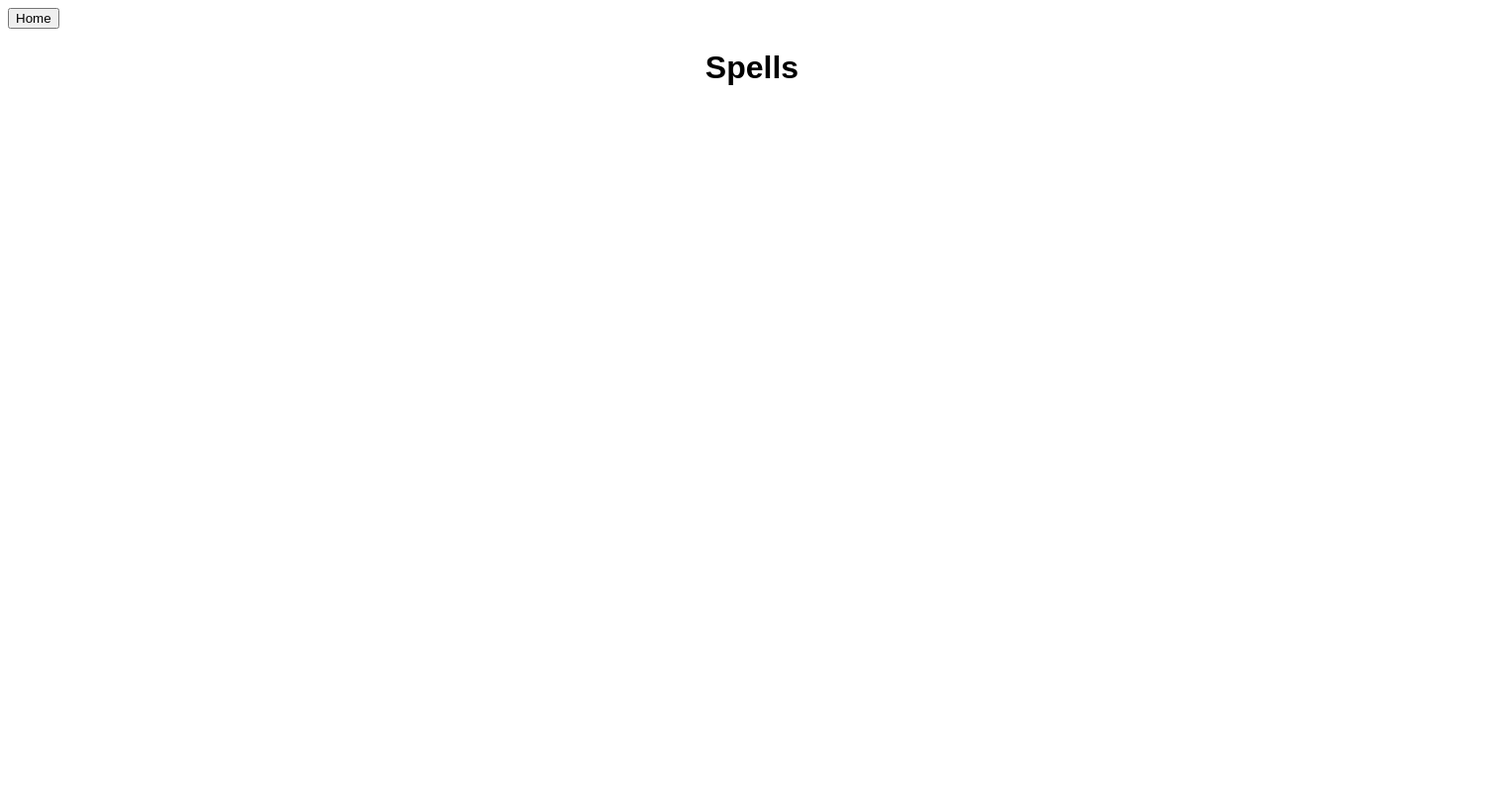
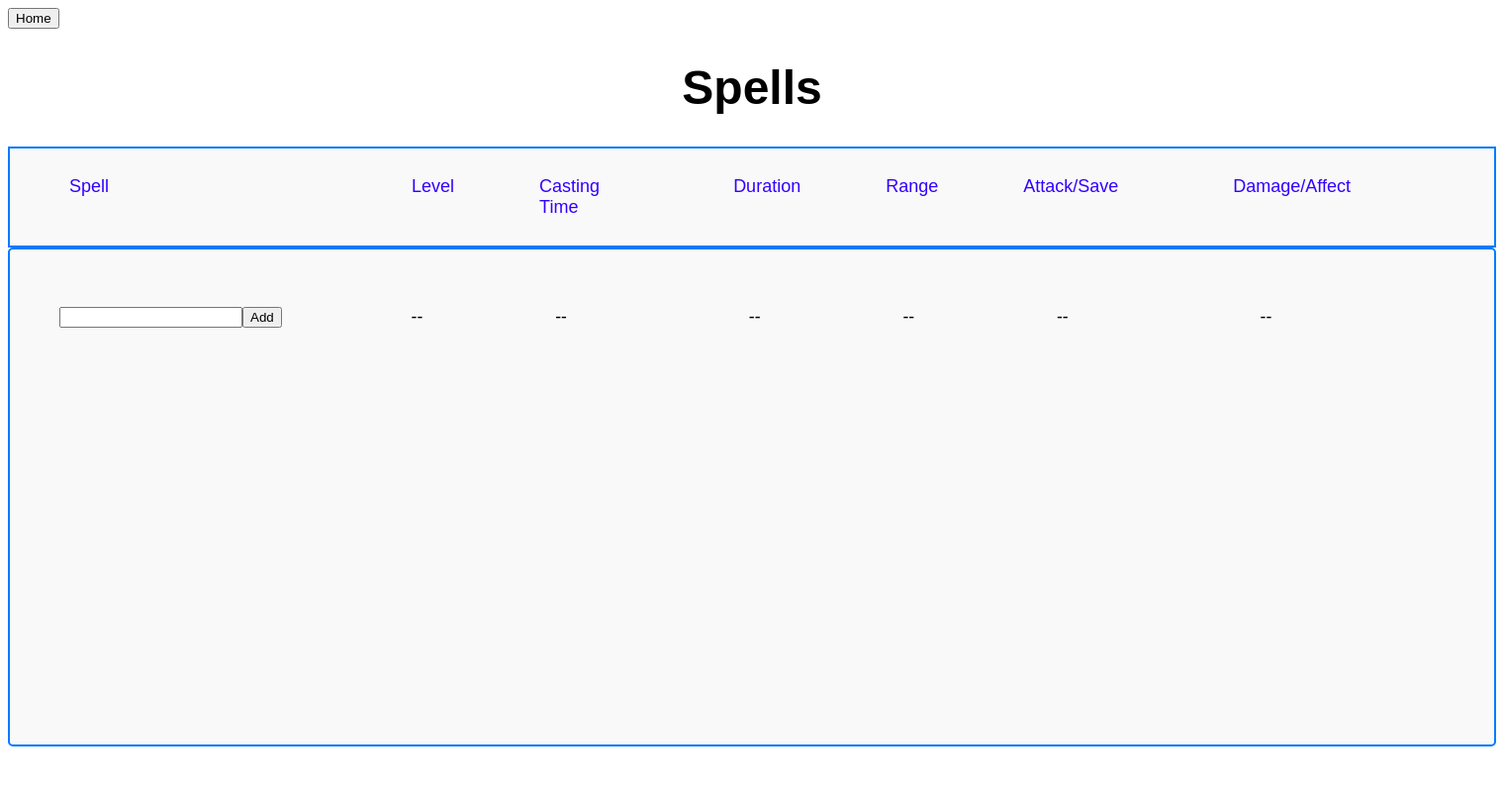
Before and after one commit to zward2-git/COSC-231-DnD-Project, a Flask app: page /spells in a window 1520 px wide. Before the commit the page is almost empty. Shown: the whole page at 99% size. Run offline with Flask 3, Linux system fonts and the light colour scheme.

Commit message:
Typey typey

```diff
--- a/WebDev/static/CSS/Home.css
+++ b/WebDev/static/CSS/Home.css
@@ -4,10 +4,12 @@
     left : 50%;
     transform : translate(-50%, -50%);
     text-align : center;
+    font-size : 1.5em;
 }
 #homeTitle {
     text-align : center;
     font-family : Arial;
+    font-size : 3.25em;
 }
 
 .button {
--- a/WebDev/static/CSS/Spells.css
+++ b/WebDev/static/CSS/Spells.css
@@ -5,4 +5,93 @@
 #pageTitle {
     font-family : Arial;
     text-align : center;
+    font-size : 3em;
 }
+#spellEnter {
+    display : flex;
+}
+/*
+#addButton {
+    cursor : pointer;
+    font-size : large;
+    position : relative;
+    left : 90%;
+}
+*/
+
+.columnNames {
+    position : relative;
+    overflow : hidden;
+}
+.inner {
+    background-color : #f9f9f9;
+    border : 2px solid #007BFF;
+    width : fit-content;
+    display : flex;
+    gap : 1rem;
+    flex : 1;
+}
+.names {
+    font-family : Arial;
+    font-size : large;
+    color : hsl(252, 100%, 50%);
+    border-radius : 5px;
+    padding : 10px;
+    margin-right : 50px;
+}
+.names:nth-child(1) {
+    margin-right : 270px;
+    margin-left : 50px;
+}
+.names:nth-child(3) {
+    margin-right : 70px;
+}
+.names:nth-child(6) {
+    margin-right : 80px;
+}
+.names:nth-child(7) {
+    margin-right : 135px;
+}
+
+.scrollingBox {
+    flex : 1;
+    flex-direction : column;
+    min-height : 60vh;
+    max-height : 60vh;
+    overflow-y : auto;
+    overflow-x : hidden;
+    background-color : #f9f9f9;
+    border : 2px solid #007BFF;
+    border-radius : 5px;
+    padding : 10px;
+}
+
+.list {
+    margin-right : 10px;
+    font-family : Arial;
+    font-size : 1.10em;
+}
+.list:nth-child(1) {
+    margin-right : 210px;
+}
+.list:nth-child(2) {
+    margin-right : 0px;
+}
+.list:nth-child(3) {
+    margin-right : 50px;
+}
+.list:nth-child(6) {
+    margin-right : 60px;
+}
+
+ul {
+    float: left;
+}
+
+  ul > li {
+    width : 6em;
+}
+li {
+    list-style-type : none;
+    margin-top : 30px;
+}
--- a/WebDev/static/DiceRoll.js
+++ b/WebDev/static/DiceRoll.js
@@ -7,7 +7,7 @@ const advantageCheck = document.getElementById("check");
 const diceNum = document.getElementById("diceNum");
 const advantageNum = document.getElementById("advantageDice");
 
-//NOT WORKING FULLY RN GO AWAY
+//INSERTS AND REMOVES ADVANTAGE DICE
 advantageCheck.onclick = function(){
     if (advantageCheck.checked){
         advantageNum.textContent = "0";
@@ -15,3 +15,7 @@ advantageCheck.onclick = function(){
         advantageNum.textContent = "";
     }
 }
+
+//DIC NUMBER BUTTON STUFF HERE
+
+//ROLL BUTTON STUFF HERE
--- a/WebDev/static/Spells.js
+++ b/WebDev/static/Spells.js
@@ -2,3 +2,54 @@
 function redirectToPage(target){
     window.location.href = target;
 }
+
+//FUNCTION TO ADD NEW SPELL TO LIST WILL ONLY DO THIS BY SPELL NAME SO THAT WE
+//CAN ADD SEARCH FROM AND DATABASE TO AUTO FILL OTHER INFO
+
+//WILL NEED TO COME BACK FOR INSERTION FUNCTIONALITY
+
+const add = document.getElementById("addButton");
+
+const spellInput = document.getElementById("spellInput");
+
+const spells = document.getElementById("spells");
+const levels = document.getElementById("levels");
+const casts = document.getElementById("casts");
+const durations = document.getElementById("durations");
+const ranges = document.getElementById("ranges");
+const saves = document.getElementById("saves");
+const affects = document.getElementById("affects");
+
+
+
+add.onclick = function() {
+    let newSpell = spellInput.value;
+
+    if (newSpell.trim() !== "") {
+        let newEntry = document.createElement("li");
+
+        newEntry.textContent = newSpell;
+        spells.append(newEntry);
+
+        let noEntry = document.createElement("li");
+        noEntry.textContent = "--";
+
+        levels.append(noEntry.cloneNode(true));
+
+        casts.append(noEntry.cloneNode(true));
+
+        durations.append(noEntry.cloneNode(true));
+
+        ranges.append(noEntry.cloneNode(true));
+
+        saves.append(noEntry.cloneNode(true));
+
+        affects.append(noEntry.cloneNode(true));
+
+        spellInput.value = "";
+        console.log("New spell added.");
+
+    } else {
+        alert("Enter valid spell.");
+    }
+}
--- a/WebDev/templates/DiceRoll.html
+++ b/WebDev/templates/DiceRoll.html
@@ -10,6 +10,10 @@
     <button id = "homeButton" onclick = redirectToPage("{{url_for('views.home')}}")>Home</button>
 
     <h1 id = "pageTitle">Dice Roller</h1>
+
+    <button id = "rollButton" class = "button">Roll</button>
+
+    <br>
 
     <div id = "diceButtons">
         <button id = "d100" class = "button">D100</button>
--- a/WebDev/templates/Encounters.html
+++ b/WebDev/templates/Encounters.html
@@ -11,6 +11,12 @@
 
     <h1 id = "pageTitle">Encounters</h1>
 
+    <aside>
+        <h3>Initiatives</h3>
+        <textarea id = "initiatives" rows = "25" placeholder = "Combat order notes here"></textarea>
+    </aside>
+
+
 
     <script type = "text/javascript" src = "{{url_for('static', filename = 'Encounters.js')}}"></script>
 </body>
--- a/WebDev/templates/Home.html
+++ b/WebDev/templates/Home.html
@@ -7,7 +7,7 @@
     <link rel = "stylesheet" href = "{{url_for('static', filename = 'CSS/Home.css')}}">
 </head>
 <body>
-    <br>
+    <br><br><br>
 
     <h1 id = "homeTitle">Home page so far lol</h1>
 
--- a/WebDev/templates/Spells.html
+++ b/WebDev/templates/Spells.html
@@ -9,7 +9,54 @@
 <body>
     <button id = "homeButton" onclick = redirectToPage("{{url_for('views.home')}}")>Home</button>
 
+    <br>
+
+    <!--
+    <button id = "addButton">Add spell</button>
+-->
+
     <h1 id = "pageTitle">Spells</h1>
+
+    <div id = "columnNames">
+        <div class = "inner">
+            <p class = "names" id = "newSpell">Spell</p>
+            <p class = "names" id = "newLevel">Level</p>
+            <p class = "names" id = "newCast">Casting Time</p>
+            <p class = "names" id = "newDuration">Duration</p>
+            <p class = "names" id = "newRange">Range</p>
+            <p class = "names" id = "newSave">Attack/Save</p>
+            <p class = "names" id = "newAffect">Damage/Affect</p>
+        </div>
+    </div>
+
+    <div class = "scrollingBox">
+        <ul class = "list" id = "spells">
+            <li class = "enter">
+                <div id = spellEnter>
+                    <input id = "spellInput"><button id = "addButton">Add</button>
+                </div>
+            </li>
+        </ul>
+        <ul class = "list" id = "levels">
+            <li class = "enter">--</li>
+        </ul>
+        <ul class = "list" id = "casts">
+            <li class = "enter">--</li>
+        </ul>
+        <ul class = "list" id = "durations">
+            <li class = "enter">--</li>
+        </ul>
+        <ul class = "list" id = "ranges">
+            <li class = "enter">--</li>
+        </ul>
+        <ul class = "list" id = "saves">
+            <li class = "enter">--</li>
+        </ul>
+        <ul class = "list" id = "affects">
+            <li class = "enter">--</li>
+        </ul>
+
+    </div>
 
 
     <script type = "text/javascript" src = "{{url_for('static', filename = 'Spells.js')}}"></script>
```
Also changed, not shown: WebDev/static/CSS/DiceRoll.css (+8 -4 lines), WebDev/static/CSS/Encounters.css (+18 -0 lines), WebDev/static/CSS/Inventory.css (+14 -10 lines), WebDev/README.md.
